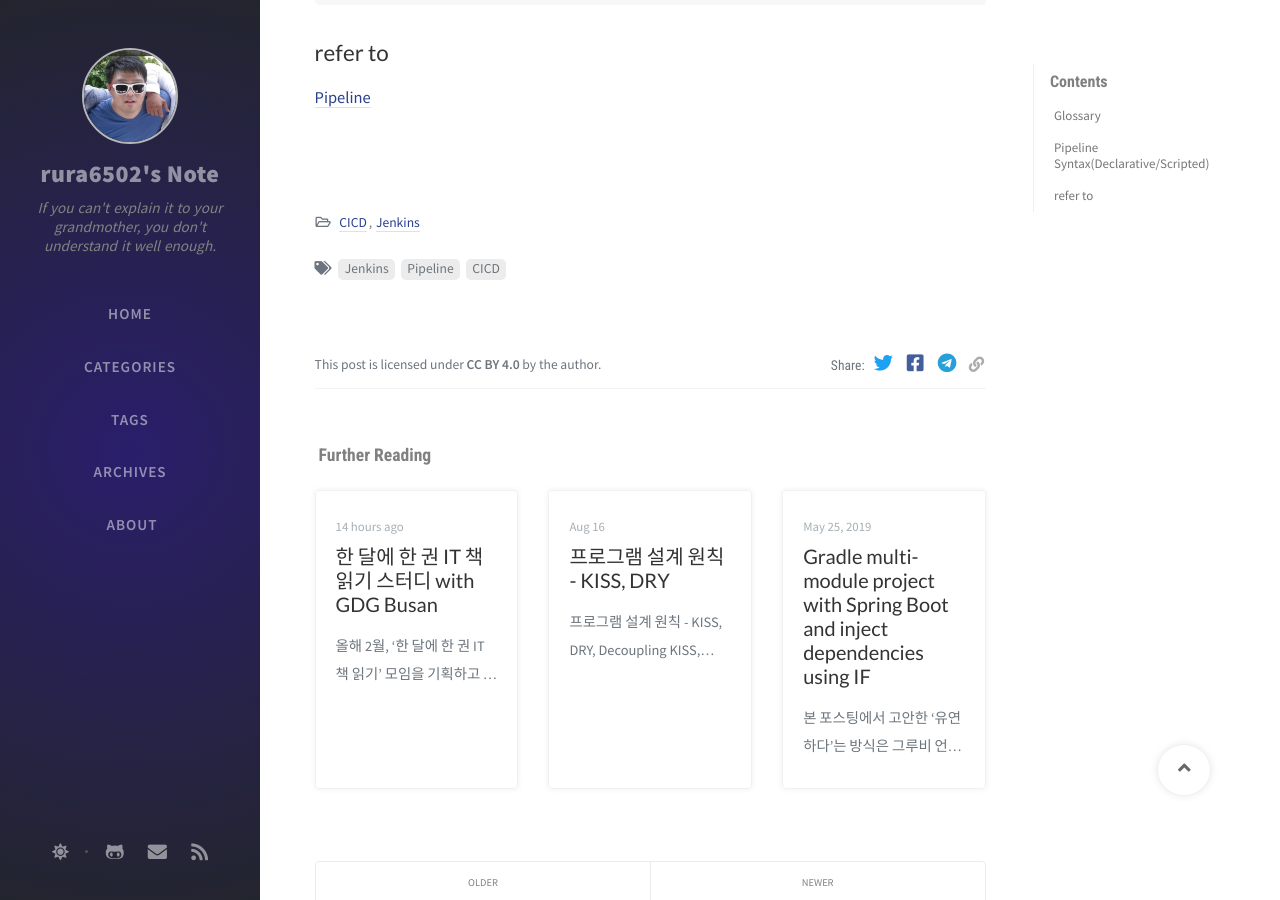
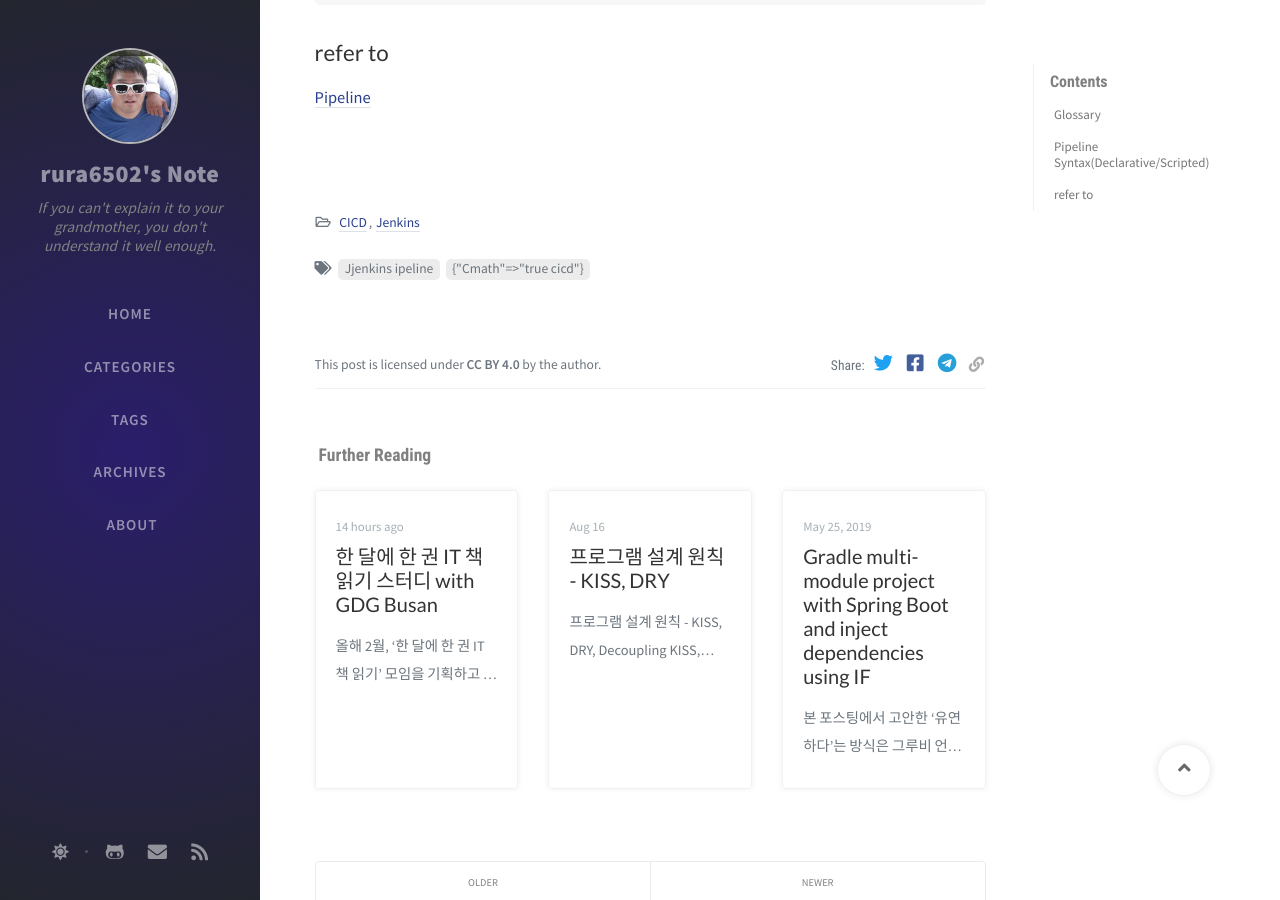
Before and after one commit to rura6502/rura6502.github.io, a Jekyll site: the page built from _posts/2019-05-21-Jenkins-&-Pipeline-개념.md, in a window 1280 px wide and 900 px high, scrolled down 3772 px. Built offline with Jekyll 4.4.1, drawn with Linux system fonts in a browser that asks for light colours; nearby versions of some CDN libraries; comment, search, counter and statistics services are not loaded; some of the changed text lies outside the part shown.

Commit message:
_posts/2019-05-21-Jenkins-&-Pipeline-개념.md updated from https://stackedit.io/

```diff
--- a/_posts/2019-05-21-Jenkins-&-Pipeline-개념.md
+++ b/_posts/2019-05-21-Jenkins-&-Pipeline-개념.md
@@ -3,9 +3,8 @@ layout: post
 autor: rura6502
 title:  Jenkins & Pipeline 개념
 date:  2019-05-21 00:00:00 +0000
-categories: [CICD,Jenkins]
-tags: [Jenkins,Pipeline,CICD]
-math: true
+categories: [CICD, Jenkins]
+tags: [Jjenkins ipeline,Cmath: true cicd]
 ---
 
 공식문서에서는 Suite of plugins that supports implementing and integrating continouous delivery pipelines 라고 되어있음. 쉽게말해서 자동으로 빌드, 배포등을 할 수 있도록 관련된 플러그인들을 모아서 관? 처럼 만들어줌.
```
Also changed, not shown: other parts of _posts/2019-05-21-Jenkins-&-Pipeline-개념.md (+2 -2 lines).
